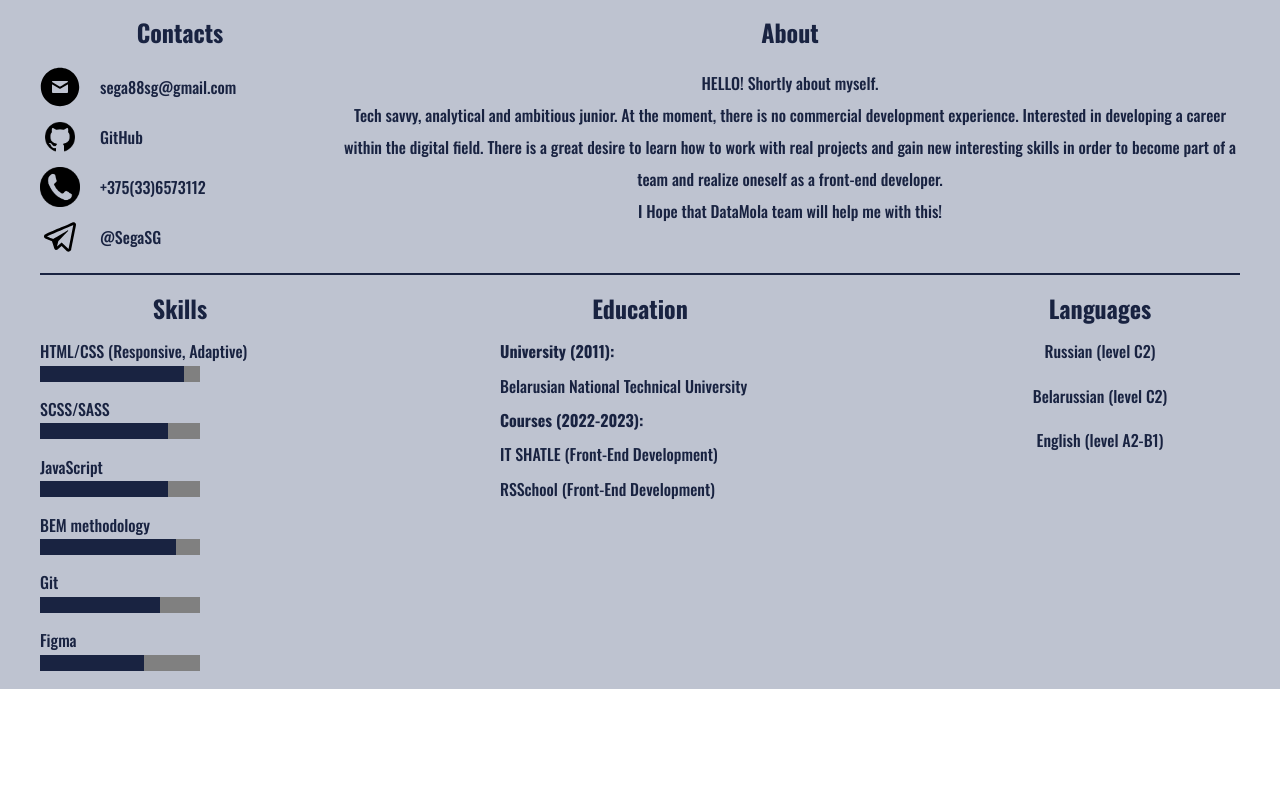
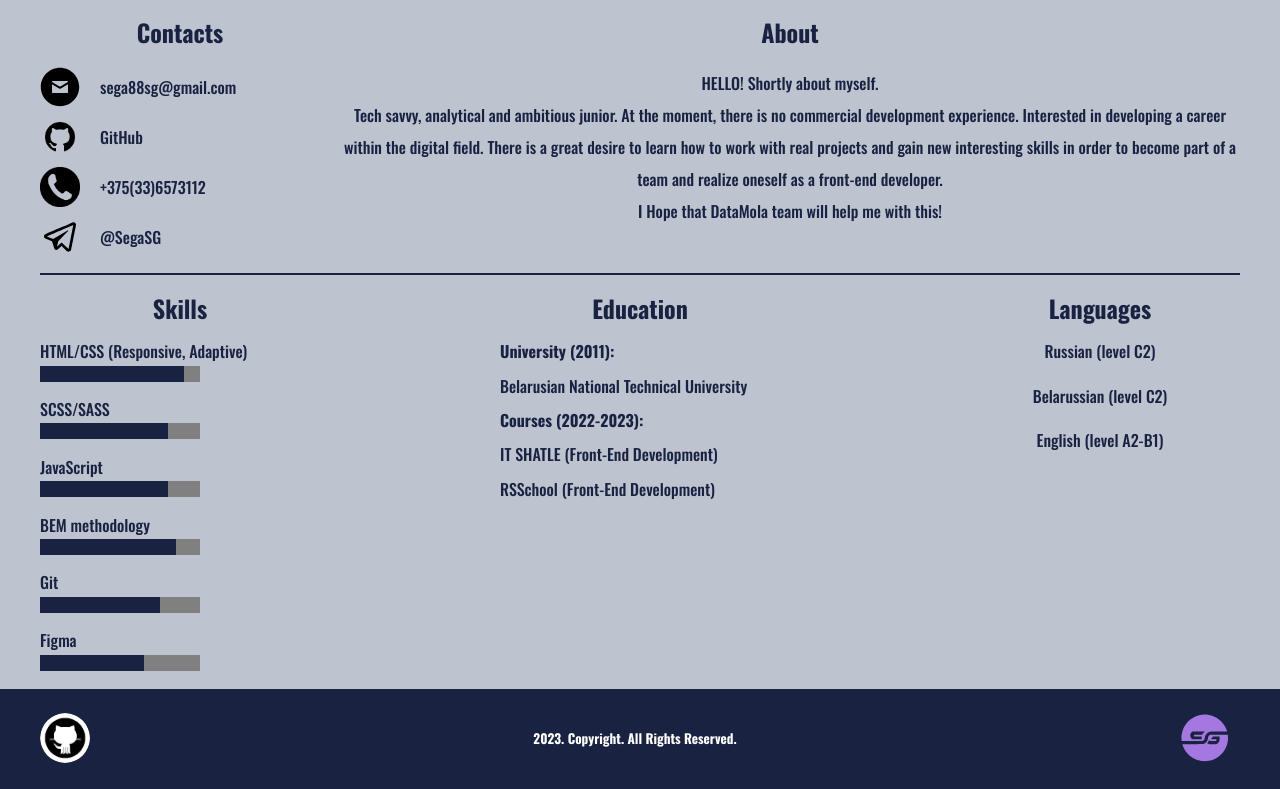
Before and after one commit to SegaSG/for-DataMola, a plain HTML site: page index.html in a window 1280 px wide. Shown: the part 385-1174 px from the top of the page. Before the commit the page ends 1074 px from the top, so only its background shows below. Drawn offline with nearby package versions, Linux system fonts and the light colour scheme.

Commit message:
feat: add footer

```diff
--- a/index.html
+++ b/index.html
@@ -144,5 +144,23 @@
             </div>
         </section>
     </main>
+    <footer class="footer">
+        <div class="container">
+            <div class="footer__inner">
+                <div class="footer__github">
+                    <a class="footer__github-link" href="https://github.com/SegaSG">
+                        <img class="footer__github-img" src="./src/assets/img/github-footer.png" alt="github" width="50">
+                    </a>
+                </div>
+                <div class="footer__copyright">
+                    <h5 class="footer__copyright-text">2023. Copyright. All Rights Reserved.</h5>
+                </div>
+                <a class="logo" href="#">
+                    <img class="logo-link" src="./src/assets/img/logo.svg" alt="logo" width="50" height="50">
+                </a>
+                </div>
+            </div>
+        </div>
+    </footer>
 </body>
 </html>
--- a/src/css/style.css
+++ b/src/css/style.css
@@ -68,7 +68,7 @@ body {
 }
 
 .logo-link:hover {
-    transform: rotateY(360deg);
+    transform: rotateY(180deg);
 }
 
 .menu__list-link {
@@ -200,6 +200,7 @@ body {
 
 .about-menu__list-link:hover{
     color: var(--purple);
+    transform: scale(1.2);
 }
 
 .skills {
@@ -251,3 +252,29 @@ progress {
 .skills__languages-item{
     text-align: center;
 }
+
+footer {
+    background-color: var(--dark-blue);
+}
+
+.footer__inner{
+    height: 100px;
+    align-items: center;
+    display: flex;
+    justify-content: space-between;
+    color: var(--white);
+}
+.footer__github-img{
+    background: transparent;
+    border-radius: 25px;
+    transition: 0.5s;
+}
+.footer__github-img:hover{
+    transform: rotateY(180deg);
+}
+.footer__copyright{
+    width: 400px;
+}
+.footer__copyright-text{
+    text-align: center;
+}
```
